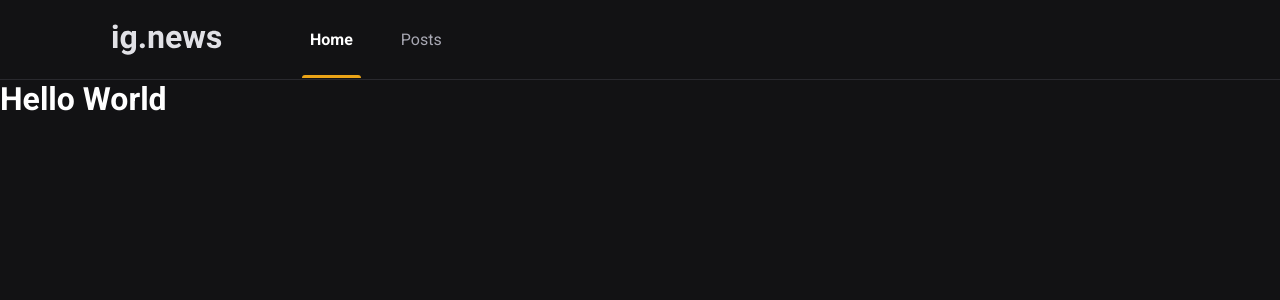
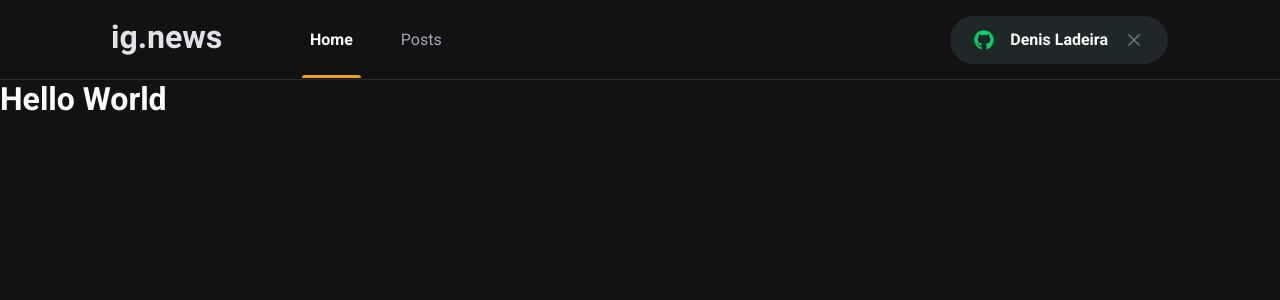
Before and after one commit to denisfloyd/ignite-ignews, a Next.js app: page / in a window 1280 px wide. Shown: the top 300 px of the page. Built offline with nearby package versions, Linux system fonts and the light colour scheme.

Commit message:
feat: signin button style

```diff
--- a/package.json
+++ b/package.json
@@ -11,6 +11,7 @@
     "next": "10.2.3",
     "react": "17.0.2",
     "react-dom": "17.0.2",
+    "react-icons": "^4.2.0",
     "sass": "^1.34.1"
   },
   "devDependencies": {
--- a/src/components/Header/index.tsx
+++ b/src/components/Header/index.tsx
@@ -1,3 +1,4 @@
+import { SignInButton } from "../SignInButton";
 import styles from "./styles.module.scss";
 
 export function Header() {
@@ -9,6 +10,8 @@
           <a className={styles.active}>Home</a>
           <a>Posts</a>
         </nav>
+
+        <SignInButton />
       </div>
     </header>
   );
--- a/src/components/Header/styles.module.scss
+++ b/src/components/Header/styles.module.scss
@@ -53,5 +53,9 @@
         }
       }
     }
+
+    button {
+      margin-left: auto;
+    }
   }
 }
--- /dev/null
+++ b/src/components/SignInButton/index.tsx
@@ -0,0 +1,21 @@
+import { FaGithub } from "react-icons/fa";
+import { FiX } from "react-icons/fi";
+
+import styles from "./styles.module.scss";
+
+export function SignInButton() {
+  const isUserLoggedIn = true;
+
+  return isUserLoggedIn ? (
+    <button type="button" className={styles.signInButton}>
+      <FaGithub color="#04d361" />
+      Denis Ladeira
+      <FiX color="#737380" className={styles.closeIcon} />
+    </button>
+  ) : (
+    <button type="button" className={styles.signInButton}>
+      <FaGithub color="#eba417" />
+      Sign In with Github
+    </button>
+  );
+}
--- /dev/null
+++ b/src/components/SignInButton/styles.module.scss
@@ -0,0 +1,33 @@
+.signInButton {
+  height: 3rem;
+  border-radius: 3rem;
+  background: var(--gray-850);
+  border: 0;
+  padding: 0 1.5rem;
+
+  display: flex;
+  align-items: center;
+  justify-content: center;
+
+  color: var(--white);
+  font-weight: bold;
+
+  svg {
+    height: 20px;
+    width: 20px;
+  }
+
+  svg:first-child {
+    margin-right: 1rem;
+  }
+
+  svg.closeIcon {
+    margin-left: 1rem;
+  }
+
+  transition: filter 0.2s;
+
+  &:hover {
+    filter: brightness(0.8);
+  }
+}
--- a/src/pages/_document.tsx
+++ b/src/pages/_document.tsx
@@ -11,7 +11,7 @@
             rel="stylesheet"
           />
 
-          <link rel="shortcut icon" href="favicon.png" type="image/png" />
+          <link rel="shortcut icon" href="/favicon.png" type="image/png" />
         </Head>
         <body>
           <Main />
--- a/src/styles/global.scss
+++ b/src/styles/global.scss
@@ -10,6 +10,7 @@
   --gray-100: #e1e1e6;
   --gray-300: #a8a8b3;
   --gray-800: #29292e;
+  --gray-850: #1f2729;
   --gray-900: #121214;
 
   --cyan-500: #61dafb;
```
Also changed, not shown: 1 other file (tests, documents, lock files or other folders).
